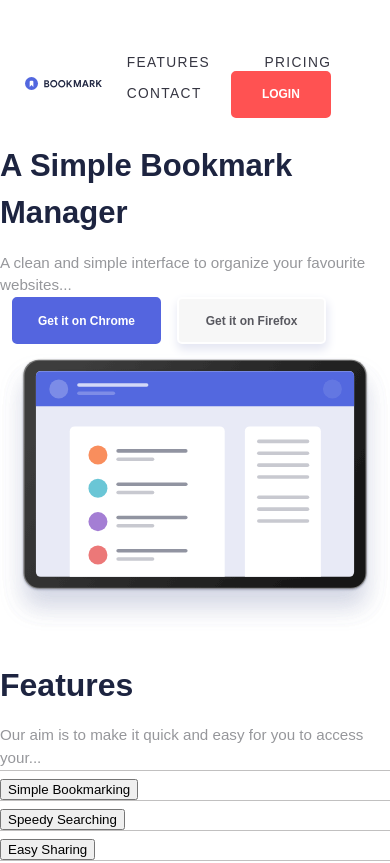
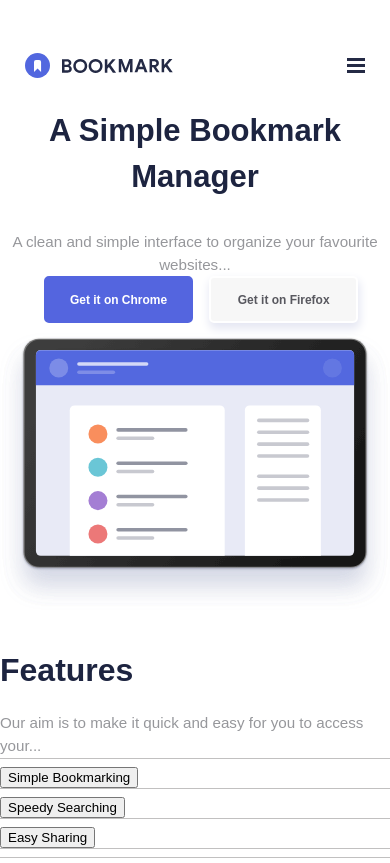
Before and after one commit to annahico/Maquetacio-Nivell3, a plain HTML site: page activity_1.2/index.html in a window 390 px wide. Shown: the top 863 px of the page. Drawn offline with Linux system fonts and the light colour scheme.

Commit message:
Add responsive styles for navigation and hero sections; enhance layout for mobile devices

```diff
--- a/activity_1.2/SASS/style.scss
+++ b/activity_1.2/SASS/style.scss
@@ -183,3 +183,88 @@ nav a:hover,
 #check {
   display: none;
 }
+
+/* Responsive */
+@media (max-width: 768px) {
+  .mostrar-menu,
+  .esconder-menu {
+    display: block;
+  }
+
+  nav {
+    position: fixed;
+    width: 100%;
+    height: 100vh;
+    background-color: rgba(40, 40, 65, 0.93);
+    right: -100%;
+    top: 0;
+    text-align: center;
+    padding: 100px 0px;
+    z-index: 100;
+    transition: 0.8s;
+    display: flex;
+    justify-content: center;
+    flex-direction: column;
+    margin-right: 0px;
+  }
+
+  #contact {
+    padding-right: 25px;
+  }
+
+  nav a {
+    display: block;
+    padding: 20px;
+    color: white;
+  }
+
+  .esconder-menu {
+    position: absolute;
+    top: 58px;
+    right: 33px;
+  }
+
+  #check:checked ~ nav {
+    right: 0;
+  }
+
+  #check:checked ~ .mostrar-menu {
+    display: none;
+  }
+
+  // Cambios para secciones hero en vez de portada
+  #hero-section {
+    flex-direction: column-reverse;
+    text-align: center;
+  }
+
+  #hero-description {
+    display: flex;
+    justify-content: center;
+  }
+
+  #hero-right {
+    margin-bottom: 2em;
+  }
+
+  #features-description {
+    display: flex;
+    justify-content: center;
+  }
+
+  #features-tabs {
+    flex-direction: column;
+  }
+
+  #features-tabs .button-blue {
+    display: none;
+  }
+
+  .hr-features {
+    display: block;
+  }
+
+  #extensions-grid {
+    flex-direction: column;
+  }
+}
```
Also changed, not shown: activity_1.2/css/style.css, 1 other file.
